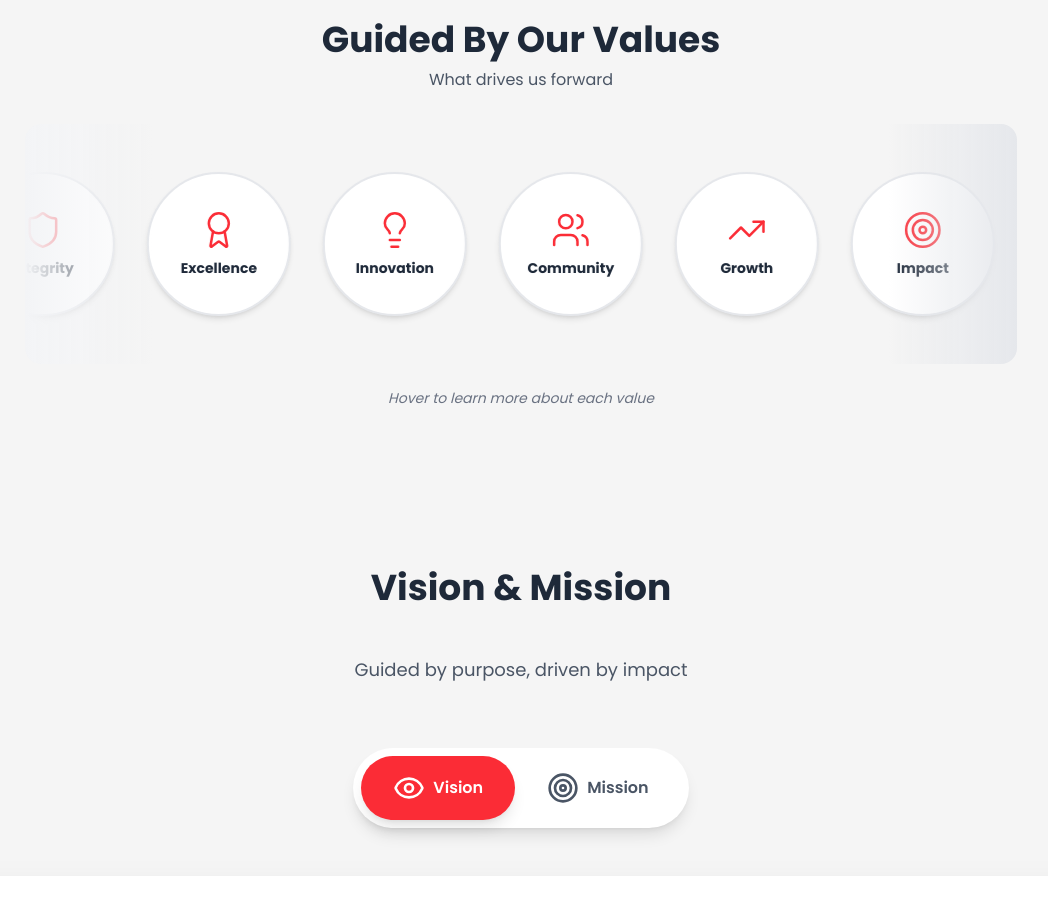
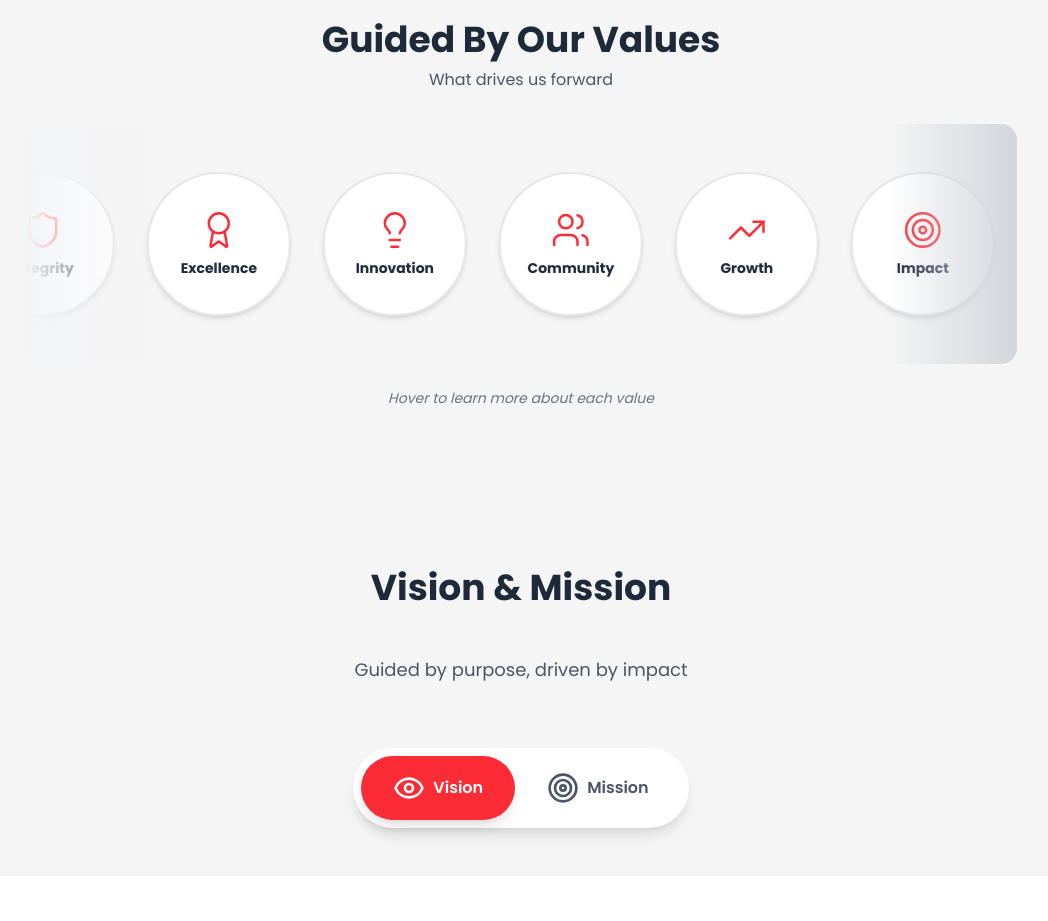
Before and after one commit to ideftbuild/apc-deputy-landing, a React (Vite) app: page / in a window 1280 px wide. Shown: the part 1560-2481 px from the top of the page, without its empty margins (119-1167 px from the left). Built offline with nearby package versions, Linux system fonts and the light colour scheme.

Commit message:
fix: typescript errors

```diff
--- a/src/components/About.tsx
+++ b/src/components/About.tsx
@@ -1,5 +1,4 @@
 // src/components/About.tsx
-import CoreValues from "./CoreValues";
 
 /**
  * About Component
--- a/src/components/CoreValues.tsx
+++ b/src/components/CoreValues.tsx
@@ -44,11 +44,11 @@ const values = [
 
 export default function CoreValues() {
   const [isPaused, setIsPaused] = React.useState(false);
-  const [activeIndex, setActiveIndex] = React.useState(null);
+  const [activeIndex, setActiveIndex] = React.useState<number | null>(null);
 
   const extendedValues = [...values, ...values, ...values];
 
-  const handleClick = (idx) => {
+  const handleClick = (idx: number) => {
     if (activeIndex === idx) {
       setActiveIndex(null);
       setIsPaused(false);
@@ -69,7 +69,7 @@ export default function CoreValues() {
       <div className="max-w-5xl mx-auto px-4">
         <div className="relative rounded-2xl py-12 overflow-hidden">
           <div className="absolute left-0 top-0 bottom-0 w-32 bg-gradient-to-r from-gray-100 to-transparent z-10 pointer-events-none" />
-          <div className="absolute right-0 top-0 bottom-0 w-32 bg-gradient-to-l from-gray-200 to-transparent z-10 pointer-events-none" />
+          <div className="absolute right-0 top-0 bottom-0 w-32 bg-gradient-to-l from-gray-300 to-transparent z-10 pointer-events-none" />
 
           <motion.div
             className="flex gap-6 md:gap-8"
```
